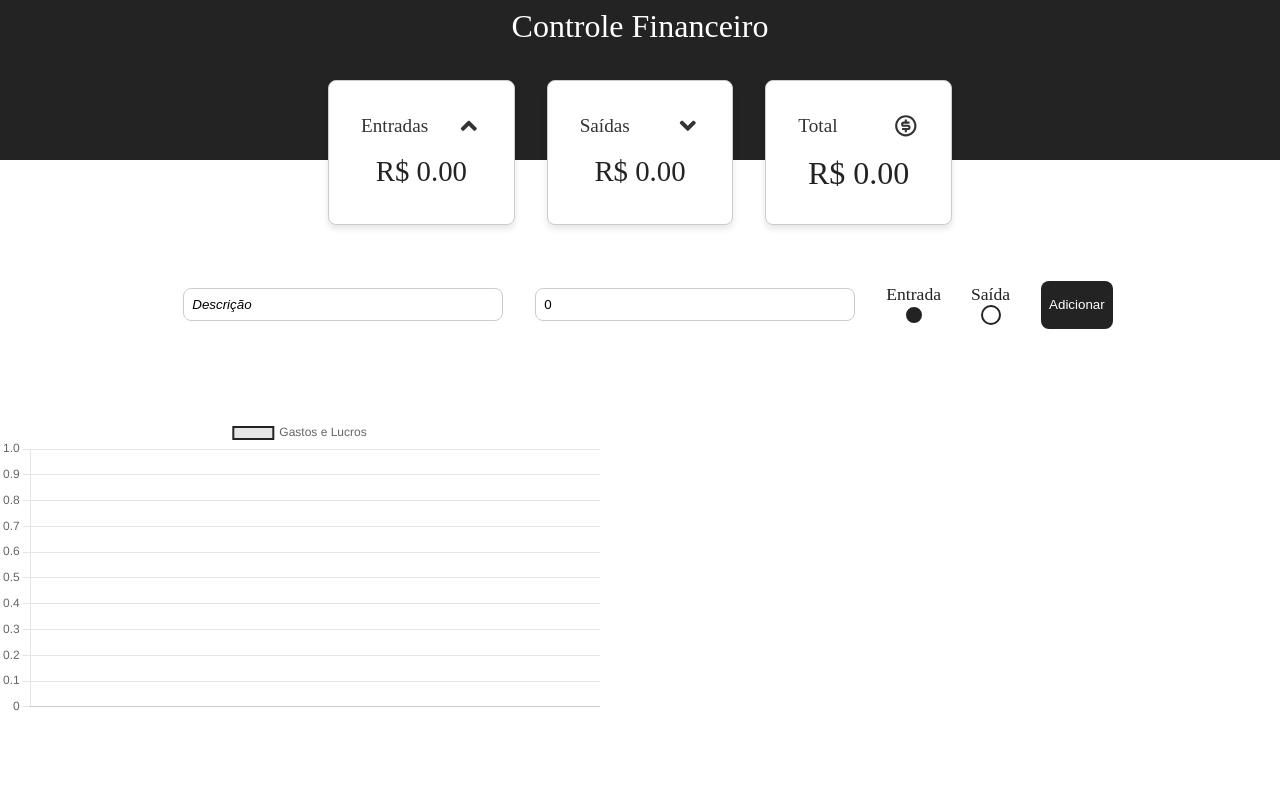
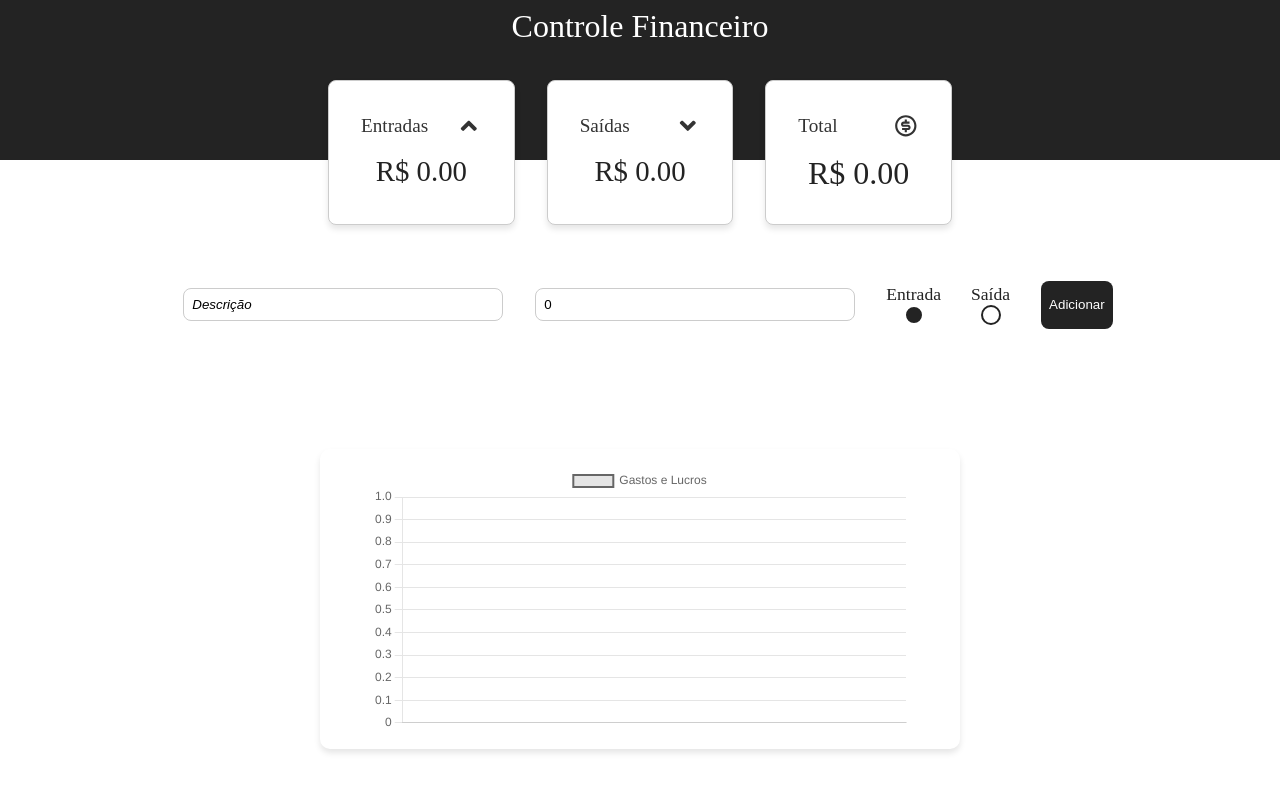
Before and after one commit to gbcaurin/gestao-de-despesas, a React (Vite) app: page / in a window 1280 px wide. Shown: the top 792 px of the page. Built offline with nearby package versions, Linux system fonts and the light colour scheme.

Commit message:
feat: graphic top

```diff
--- a/src/App.jsx
+++ b/src/App.jsx
@@ -114,7 +114,20 @@ const App = () => {
   const generateLineChartData = () => {
     const categoryData = calcCategoryData();
     const labels = Object.keys(categoryData);
-    const data = Object.values(categoryData);
+
+    const data = labels.map((label) => {
+      const value = categoryData[label];
+      return expenses.some(
+        (expense) => expense.desc === label && expense.type === "expense"
+      )
+        ? -Math.abs(value)
+        : Math.abs(value);
+    });
+
+    const borderColors = labels.map((label) => {
+      const expense = expenses.find((expense) => expense.desc === label);
+      return expense && expense.type === "expense" ? "red" : "green";
+    });
 
     return {
       labels: labels,
@@ -123,9 +136,9 @@ const App = () => {
           label: "Gastos e Lucros",
           data: data,
           fill: false,
-          borderColor: "#232323",
+          borderColor: borderColors,
           tension: 0.1,
-          pointBackgroundColor: "#232323",
+          pointBackgroundColor: borderColors,
           borderWidth: 2,
         },
       ],
@@ -259,7 +272,9 @@ const App = () => {
             ))}
           </div>
           <div className={styles.chartContainer}>
-            <Line data={generateLineChartData()} />
+            <div className={styles.chartLine}>
+              <Line data={generateLineChartData()} />
+            </div>
           </div>
         </>
       )}
--- a/src/App.module.css
+++ b/src/App.module.css
@@ -320,8 +320,41 @@ input[type="number"]::-webkit-outer-spin-button {
 
 .chartContainer {
   width: 100%;
-  max-width: 600px;
+  width: 100%;
   height: 300px;
+  display: flex;
+  justify-content: space-evenly;
+  align-items: center;
+  margin-top: 4rem;
+  margin-bottom: 2rem;
+}
+
+.chartLine {
+  width: 50%;
+  height: 100%;
+  display: flex;
+  justify-content: center;
+  align-items: center;
+  border-radius: 10px;
+  box-shadow: 0 4px 6px rgba(0, 0, 0, 0.1);
+  padding: 1rem;
+  text-align: center;
+  position: relative;
+  top: 0;
+}
+
+.chartPie {
+  width: 50%;
+  height: 100%;
+  display: flex;
+  justify-content: center;
+  align-items: center;
+  border-radius: 10px;
+  box-shadow: 0 4px 6px rgba(0, 0, 0, 0.1);
+  padding: 1rem;
+  text-align: center;
+  position: relative;
+  top: 0;
 }
 
 @media screen and (max-width: 1222px) {
```
